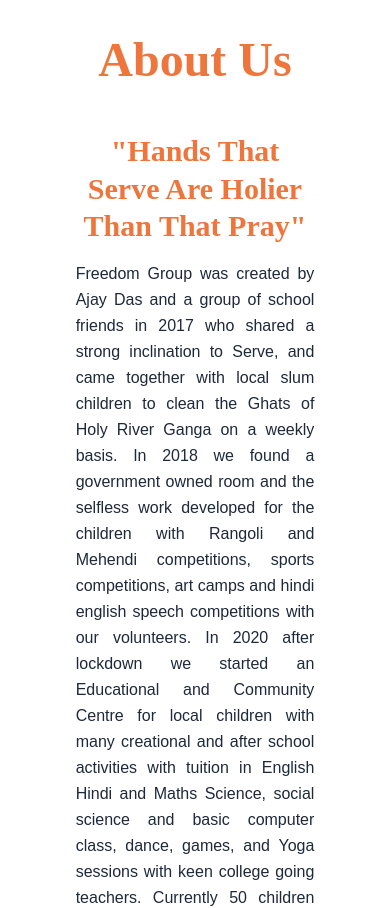
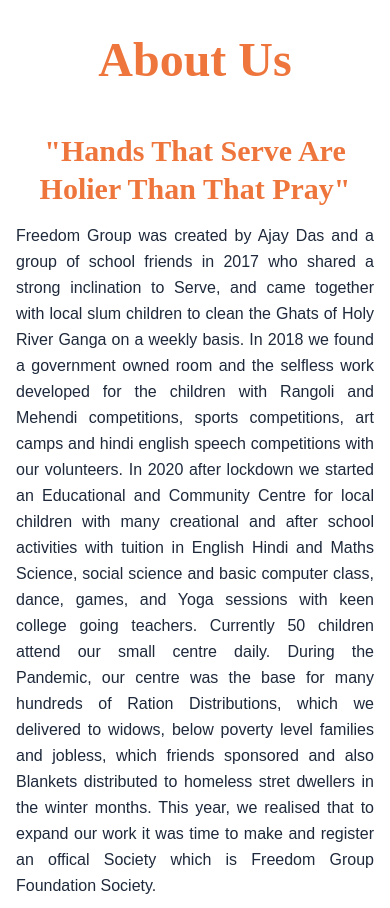
Before and after one commit to mohansky/Freedom-Group, a Next.js app: page / in a window 390 px wide. Shown: the part 920-1828 px from the top of the page. Built offline with nearby package versions, Linux system fonts and the light colour scheme.

Commit message:
Add files via upload

```diff
--- a/components/display/about.js
+++ b/components/display/about.js
@@ -6,7 +6,7 @@
     <>
       <section id="about-us" className="relative mb-12 px-4 py-16 sm:px-8 lg:px-16 xl:px-40 2xl:px-64 lg:py-8">
         <PageTitle>About Us</PageTitle>
-        <div className="w-4/6 mx-auto">
+        <div className="md:w-4/6 mx-auto">
           {/* <div className="w-full lg:w-1/2 lg:px-8"> */}
             <h2 className="text-3xl text-center leading-tight font-bold my-4">
               &quot;Hands That Serve Are Holier Than That Pray&quot;
```
